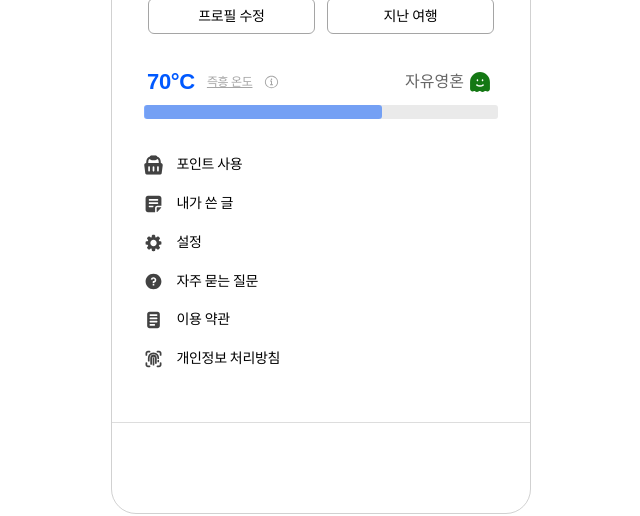
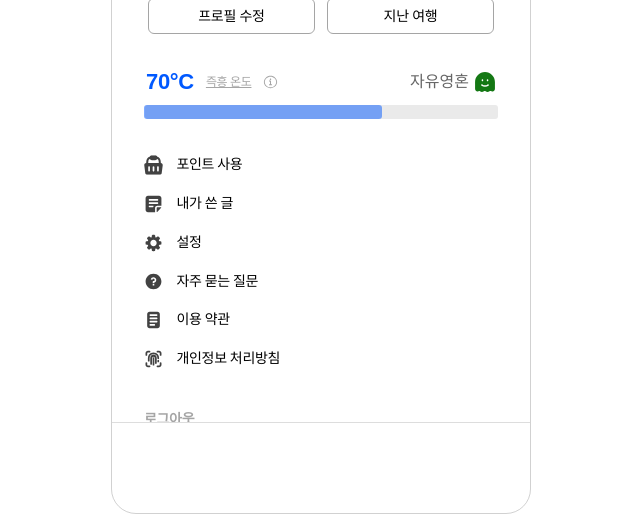
Before and after one commit to UMC-WEGO/WEGO_FE_React, a React (Vite) app in the folder WEGO_FE/: page /mypage/1 in a window 1280 px wide. Shown: the part 246-762 px from the top of the page, without its empty margins (319-959 px from the left). Built offline with nearby package versions, Linux system fonts and the light colour scheme.

Commit message:
style: 즉흥온도 정렬

```diff
--- a/WEGO_FE/src/components/feat5/Temp.style.ts
+++ b/WEGO_FE/src/components/feat5/Temp.style.ts
@@ -13,8 +13,8 @@ export const TempHeader = styled.div`
   justify-content: space-between;
   align-items: center;
   width: 100%;
-  padding-left: 15px;
-  padding-right: 20px;
+  padding-left: 14px;
+  padding-right: 15px;
 `;
 
 export const TempValueLabelWrapper = styled.div`
@@ -74,13 +74,13 @@ export const TempImage = styled.img`
 
 export const TempInfoMessage = styled.div`
   position: absolute;
-  margin-left: 45px;
+  margin-left: 46px;
   margin-top: 25px;
   top: 50%;
   left: 50%;
   transform: translate(-50%, -50%);
   z-index: 10;
-  animation: fadeInOut 3s forwards;
+  animation: fadeInOut 5s forwards;
 
   @keyframes fadeInOut {
     0% {
--- a/WEGO_FE/src/pages/feat_5/mypage/MyPage.style.ts
+++ b/WEGO_FE/src/pages/feat_5/mypage/MyPage.style.ts
@@ -137,7 +137,7 @@ export const MenuList = styled.div`
 export const LogoutButton = styled.div`
   border: none;
   padding-left: 32px;
-  margin-top: 70px;
+  margin-top: 40px;
   cursor: pointer;
   font-size: 14px;
   font-weight: 600;
```
Also changed, not shown: WEGO_FE/src/images/feat5/Temp_bar_blue.svg (deleted).
